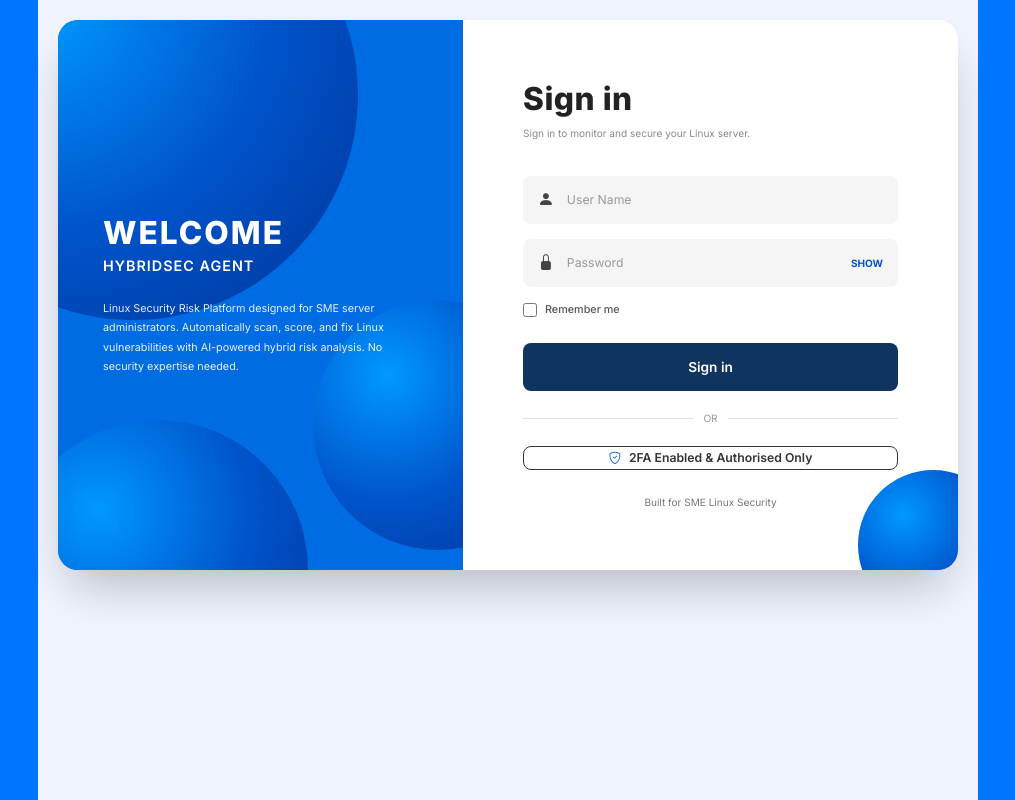
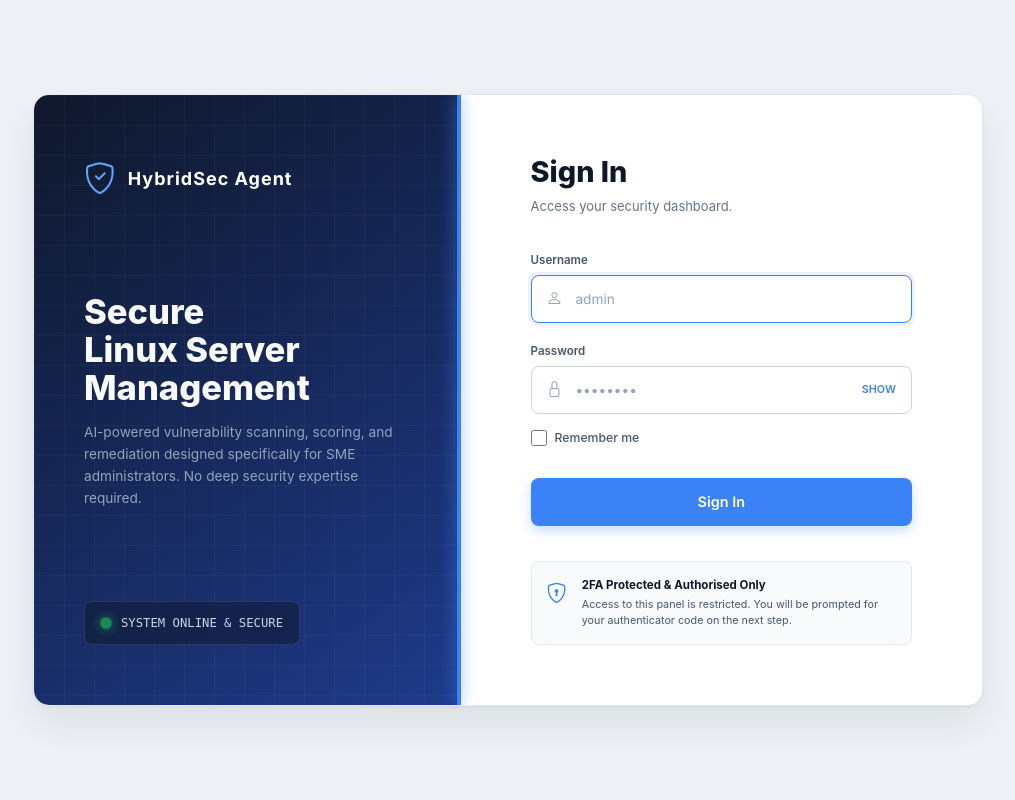
Before and after one commit to Rangana666/HybridsecAgent, a Flask app: page /login in a window 1280 px wide. Shown: the whole page, without its empty margins (132-1147 px from the left). Run offline with Flask 3, Linux system fonts and the light colour scheme.

Commit message:
ui change

```diff
--- a/templates/login.html
+++ b/templates/login.html
@@ -5,15 +5,13 @@
 <link rel="preconnect" href="https://fonts.googleapis.com">
 <link href="https://fonts.googleapis.com/css2?family=Inter:wght@400;500;600;700;800&display=swap" rel="stylesheet">
 <style>
-  /* Base & Reset */
-  html[data-bs-theme="light"], [data-bs-theme="light"] body, body {
-    background: #0075FF !important; /* Exact blue background from the image */
+  /* Fix for the white space: Override the <main> element's inline style */
+  main {
+    background: #eef2f6 !important; /* Soft light blue/grey background */
     display: flex;
+    align-items: center;
     justify-content: center;
-    align-items: center;
-    min-height: 100vh;
-    margin: 0;
-    font-family: 'Inter', sans-serif;
+    padding: 0 !important;
   }
 
   .login-container {
@@ -26,120 +24,134 @@
 
   .login-card {
     background: #ffffff;
-    width: 900px;
-    height: 550px;
-    border-radius: 20px;
+    width: 950px;
+    min-height: 580px;
+    border-radius: 16px;
     display: flex;
     position: relative;
     overflow: hidden;
-    box-shadow: 0 25px 50px -12px rgba(0, 0, 0, 0.25);
+    box-shadow: 0 20px 40px rgba(15, 23, 42, 0.08), 0 1px 3px rgba(15, 23, 42, 0.05);
+    border: 1px solid #e2e8f0;
   }
 
-  /* Left Panel - Blue Section */
+  /* Left Panel - Server / Tech Theme */
   .left-panel {
     width: 45%;
-    background: #006CE4; /* Base blue */
+    background: linear-gradient(145deg, #0f172a 0%, #1e3a8a 100%);
     position: relative;
-    padding: 60px 45px;
+    padding: 60px 50px;
     color: #ffffff;
     display: flex;
     flex-direction: column;
-    justify-content: center;
+    justify-content: space-between;
     z-index: 2;
-    overflow: hidden;
   }
 
-  /* 3D Spheres */
-  .sphere-1 {
+  /* Tech Grid Background */
+  .left-panel::before {
+    content: '';
     position: absolute;
-    width: 450px;
-    height: 450px;
-    border-radius: 50%;
-    background: radial-gradient(circle at 30% 30%, #0099FF, #0055CC, #003399);
-    top: -150px;
-    left: -150px;
+    top: 0; left: 0; right: 0; bottom: 0;
+    background-image:
+      linear-gradient(rgba(255, 255, 255, 0.05) 1px, transparent 1px),
+      linear-gradient(90deg, rgba(255, 255, 255, 0.05) 1px, transparent 1px);
+    background-size: 30px 30px;
     z-index: -1;
+    opacity: 0.7;
   }
-  .sphere-2 {
+
+  /* Glowing Accent Line on the divider */
+  .accent-line {
     position: absolute;
-    width: 250px;
-    height: 250px;
-    border-radius: 50%;
-    background: radial-gradient(circle at 30% 30%, #0099FF, #0055CC, #003399);
-    bottom: 20px;
-    right: -100px;
-    z-index: -1;
+    top: 0; right: 0; bottom: 0;
+    width: 4px;
+    background: #3b82f6;
+    box-shadow: -2px 0 15px #3b82f6;
+    z-index: 5;
   }
-  .sphere-3 {
-    position: absolute;
-    width: 300px;
-    height: 300px;
-    border-radius: 50%;
-    background: radial-gradient(circle at 30% 30%, #0099FF, #0055CC, #003399);
-    bottom: -150px;
-    left: -50px;
-    z-index: -1;
+
+  .brand-logo {
+    display: flex;
+    align-items: center;
+    gap: 12px;
+  }
+  .brand-logo i {
+    font-size: 2.2rem;
+    color: #60a5fa;
+  }
+  .brand-logo span {
+    font-size: 1.25rem;
+    font-weight: 700;
+    letter-spacing: 1px;
+    font-family: 'Inter', sans-serif;
   }
 
   .left-content {
-    position: relative;
-    z-index: 1;
+    margin-top: 40px;
+    margin-bottom: 40px;
   }
   .left-content h1 {
-    font-size: 2.2rem;
+    font-size: 2.4rem;
     font-weight: 800;
-    margin: 0 0 5px 0;
-    letter-spacing: 2px;
-    text-transform: uppercase;
-  }
-  .left-content h2 {
-    font-size: 1rem;
-    font-weight: 600;
-    margin: 0 0 25px 0;
-    letter-spacing: 1px;
-    text-transform: uppercase;
+    margin: 0 0 15px 0;
+    line-height: 1.1;
+    color: #f8fafc;
   }
   .left-content p {
-    font-size: 0.75rem;
-    line-height: 1.8;
-    color: rgba(255, 255, 255, 0.9);
+    font-size: 0.95rem;
+    line-height: 1.6;
+    color: #94a3b8;
     margin: 0;
+  }
+
+  /* Server Status Indicator */
+  .server-status {
+    display: flex;
+    align-items: center;
+    gap: 10px;
+    background: rgba(15, 23, 42, 0.5);
+    border: 1px solid rgba(255, 255, 255, 0.1);
+    padding: 12px 16px;
+    border-radius: 8px;
+    width: fit-content;
+    font-family: monospace;
+    font-size: 0.85rem;
+    color: #cbd5e1;
+    backdrop-filter: blur(4px);
+  }
+  .status-dot {
+    width: 10px;
+    height: 10px;
+    background: #22c55e;
+    border-radius: 50%;
+    box-shadow: 0 0 10px #22c55e;
+    animation: pulse 2s infinite;
+  }
+  @keyframes pulse {
+    0% { opacity: 1; transform: scale(1); }
+    50% { opacity: 0.6; transform: scale(1.2); }
+    100% { opacity: 1; transform: scale(1); }
   }
 
   /* Right Panel - White Section */
   .right-panel {
     width: 55%;
     background: #ffffff;
-    padding: 60px 60px;
+    padding: 60px 70px;
     display: flex;
     flex-direction: column;
     justify-content: center;
-    position: relative;
-    z-index: 2;
-  }
-
-  /* Bottom right corner sphere on the white card */
-  .sphere-4 {
-    position: absolute;
-    width: 150px;
-    height: 150px;
-    border-radius: 50%;
-    background: radial-gradient(circle at 30% 30%, #0099FF, #0055CC, #003399);
-    bottom: -50px;
-    right: -50px;
-    z-index: -1;
   }
 
   .right-panel h2 {
-    font-size: 2.2rem;
+    font-size: 2rem;
     font-weight: 800;
-    color: #222;
+    color: #0f172a;
     margin: 0 0 8px 0;
-    letter-spacing: 0.5px;
   }
   .right-panel p.subtitle {
-    font-size: 0.7rem;
-    color: #888;
+    font-size: 0.9rem;
+    color: #64748b;
     margin: 0 0 35px 0;
   }
 
@@ -147,27 +159,41 @@
     background: #fef2f2;
     color: #b91c1c;
     border-radius: 8px;
-    padding: 10px 15px;
-    font-size: 0.8rem;
+    padding: 12px 15px;
+    font-size: 0.85rem;
     font-weight: 500;
     display: flex;
     align-items: center;
     gap: 8px;
-    margin-bottom: 15px;
+    margin-bottom: 20px;
     border: 1px solid #fecaca;
   }
 
+  /* Input Fields */
+  .input-label {
+    display: block;
+    font-size: 0.8rem;
+    font-weight: 600;
+    color: #475569;
+    margin-bottom: 6px;
+  }
   .input-group {
     display: flex;
     align-items: center;
-    background: #F5F5F5;
+    background: #ffffff;
+    border: 1px solid #cbd5e1;
     border-radius: 8px;
     padding: 0 15px;
-    margin-bottom: 15px;
+    margin-bottom: 20px;
     height: 48px;
+    transition: all 0.2s;
+  }
+  .input-group:focus-within {
+    border-color: #3b82f6;
+    box-shadow: 0 0 0 3px rgba(59, 130, 246, 0.1);
   }
   .input-group i {
-    color: #444;
+    color: #94a3b8;
     font-size: 1.1rem;
     margin-right: 12px;
   }
@@ -175,20 +201,20 @@
     border: none;
     background: transparent;
     flex: 1;
-    font-size: 0.85rem;
+    font-size: 0.95rem;
     outline: none;
-    color: #333;
+    color: #1e293b;
     font-weight: 500;
     font-family: 'Inter', sans-serif;
   }
   .input-group input::placeholder {
-    color: #999;
+    color: #94a3b8;
     font-weight: 400;
   }
   .input-group .show-btn {
-    font-size: 0.7rem;
-    font-weight: 700;
-    color: #0055CC;
+    font-size: 0.75rem;
+    font-weight: 600;
+    color: #3b82f6;
     cursor: pointer;
     text-transform: uppercase;
     background: none;
@@ -200,10 +226,10 @@
     display: flex;
     justify-content: space-between;
     align-items: center;
-    font-size: 0.75rem;
-    color: #555;
-    margin-top: 5px;
-    margin-bottom: 25px;
+    font-size: 0.85rem;
+    color: #475569;
+    margin-top: -5px;
+    margin-bottom: 30px;
   }
   .options label {
     display: flex;
@@ -213,82 +239,71 @@
     font-weight: 500;
   }
   .options input[type="checkbox"] {
-    accent-color: #0055CC;
-    width: 14px;
-    height: 14px;
+    accent-color: #3b82f6;
+    width: 16px;
+    height: 16px;
+    cursor: pointer;
   }
 
   .sign-in-btn {
     width: 100%;
     height: 48px;
-    background: #0f3460; /* Dark navy blue from the image */
+    background: #3b82f6;
     color: #fff;
     border: none;
     border-radius: 8px;
-    font-size: 0.95rem;
+    font-size: 1rem;
     font-weight: 600;
     cursor: pointer;
     font-family: 'Inter', sans-serif;
     transition: 0.2s;
+    box-shadow: 0 4px 12px rgba(59, 130, 246, 0.3);
   }
   .sign-in-btn:hover {
-    background: #1a2a40;
+    background: #2563eb;
+    box-shadow: 0 6px 16px rgba(59, 130, 246, 0.4);
   }
 
-  .or-divider {
+  /* Info block */
+  .security-info {
+    margin-top: 35px;
+    background: #f8fafc;
+    border: 1px solid #e2e8f0;
+    border-radius: 8px;
+    padding: 15px;
     display: flex;
-    align-items: center;
-    text-align: center;
-    color: #999;
-    font-size: 0.7rem;
-    margin: 20px 0;
-  }
-  .or-divider::before, .or-divider::after {
-    content: '';
-    flex: 1;
-    border-bottom: 1px solid #e0e0e0;
-  }
-  .or-divider span {
-    padding: 0 10px;
-    text-transform: uppercase;
-  }
-
-  .security-info {
-    width: 100%;
-    height: 48px;
-    background: #ffffff;
-    color: #333;
-    border: 1px solid #333;
-    border-radius: 8px;
-    font-size: 0.85rem;
-    font-weight: 600;
-    display: flex;
-    align-items: center;
-    justify-content: center;
-    gap: 8px;
-    font-family: 'Inter', sans-serif;
+    gap: 15px;
   }
   .security-info i {
-    color: #0055CC;
+    color: #3b82f6;
+    font-size: 1.4rem;
+    margin-top: 2px;
   }
-
-  .footer-text {
-    text-align: center;
-    font-size: 0.7rem;
-    color: #777;
-    margin-top: 25px;
+  .info-text {
+    font-size: 0.75rem;
+    color: #475569;
+    line-height: 1.5;
+  }
+  .info-text strong {
+    color: #0f172a;
+    display: block;
+    margin-bottom: 3px;
+    font-size: 0.8rem;
   }
 
   @media (max-width: 768px) {
     .login-card {
       flex-direction: column;
       height: auto;
-      max-width: 400px;
+      max-width: 450px;
     }
     .left-panel {
       width: 100%;
       padding: 40px 30px;
-      min-height: 250px;
+    }
+    .accent-line {
+      top: auto; right: 0; bottom: 0; left: 0;
+      width: 100%; height: 4px;
     }
     .right-panel {
       width: 100%;
@@ -304,26 +319,30 @@
 
     <!-- LEFT PANEL -->
     <div class="left-panel">
-      <div class="sphere-1"></div>
-      <div class="sphere-2"></div>
-      <div class="sphere-3"></div>
+      <div class="accent-line"></div>
+
+      <div class="brand-logo">
+        <i class="bi bi-shield-check"></i>
+        <span>HybridSec Agent</span>
+      </div>
 
       <div class="left-content">
-        <h1>WELCOME</h1>
-        <h2>HYBRIDSEC AGENT</h2>
+        <h1>Secure<br>Linux Server<br>Management</h1>
         <p>
-          Linux Security Risk Platform designed for SME server administrators. Automatically scan, score, and fix Linux vulnerabilities with AI-powered hybrid risk analysis. No security expertise needed.
+          AI-powered vulnerability scanning, scoring, and remediation designed specifically for SME administrators. No deep security expertise required.
         </p>
+      </div>
+
+      <div class="server-status">
+        <div class="status-dot"></div>
+        SYSTEM ONLINE & SECURE
       </div>
     </div>
 
     <!-- RIGHT PANEL -->
     <div class="right-panel">
-      <!-- Blue sphere in bottom right corner -->
-      <div class="sphere-4"></div>
-
-      <h2>Sign in</h2>
-      <p class="subtitle">Sign in to monitor and secure your Linux server.</p>
+      <h2>Sign In</h2>
+      <p class="subtitle">Access your security dashboard.</p>
 
       {% if error %}
       <div class="hs-alert" role="alert">
@@ -335,14 +354,16 @@
       <form method="POST" action="{{ url_for('auth.login') }}" autocomplete="off" id="loginForm">
         <input type="hidden" name="csrf_token" value="{{ csrf_token }}">
 
+        <label class="input-label" for="username">Username</label>
         <div class="input-group">
-          <i class="bi bi-person-fill"></i>
-          <input type="text" id="username" name="username" placeholder="User Name" required autofocus autocomplete="username">
+          <i class="bi bi-person"></i>
+          <input type="text" id="username" name="username" placeholder="admin" required autofocus autocomplete="username">
         </div>
 
+        <label class="input-label" for="password">Password</label>
         <div class="input-group">
-          <i class="bi bi-lock-fill"></i>
-          <input type="password" id="password" name="password" placeholder="Password" required autocomplete="current-password">
+          <i class="bi bi-lock"></i>
+          <input type="password" id="password" name="password" placeholder="••••••••" required autocomplete="current-password">
           <button type="button" class="show-btn" id="pwToggle">SHOW</button>
         </div>
 
@@ -353,19 +374,15 @@
           </label>
         </div>
 
-        <button type="submit" class="sign-in-btn" id="signinBtn">Sign in</button>
+        <button type="submit" class="sign-in-btn" id="signinBtn">Sign In</button>
       </form>
 
-      <div class="or-divider">
-        <span>Or</span>
-      </div>
-
       <div class="security-info">
-        <i class="bi bi-shield-check"></i> 2FA Enabled &amp; Authorised Only
-      </div>
-
-      <div class="footer-text">
-        Built for SME Linux Security
+        <i class="bi bi-shield-lock"></i>
+        <div class="info-text">
+          <strong>2FA Protected & Authorised Only</strong>
+          Access to this panel is restricted. You will be prompted for your authenticator code on the next step.
+        </div>
       </div>
 
     </div>
@@ -394,7 +411,7 @@
         btn.innerHTML = '<span class="spinner-border spinner-border-sm me-2" role="status"></span>Signing in…';
         btn.disabled = true;
         setTimeout(function () {
-          btn.innerHTML = 'Sign in';
+          btn.innerHTML = 'Sign In';
           btn.disabled = false;
         }, 6000);
       }
```
